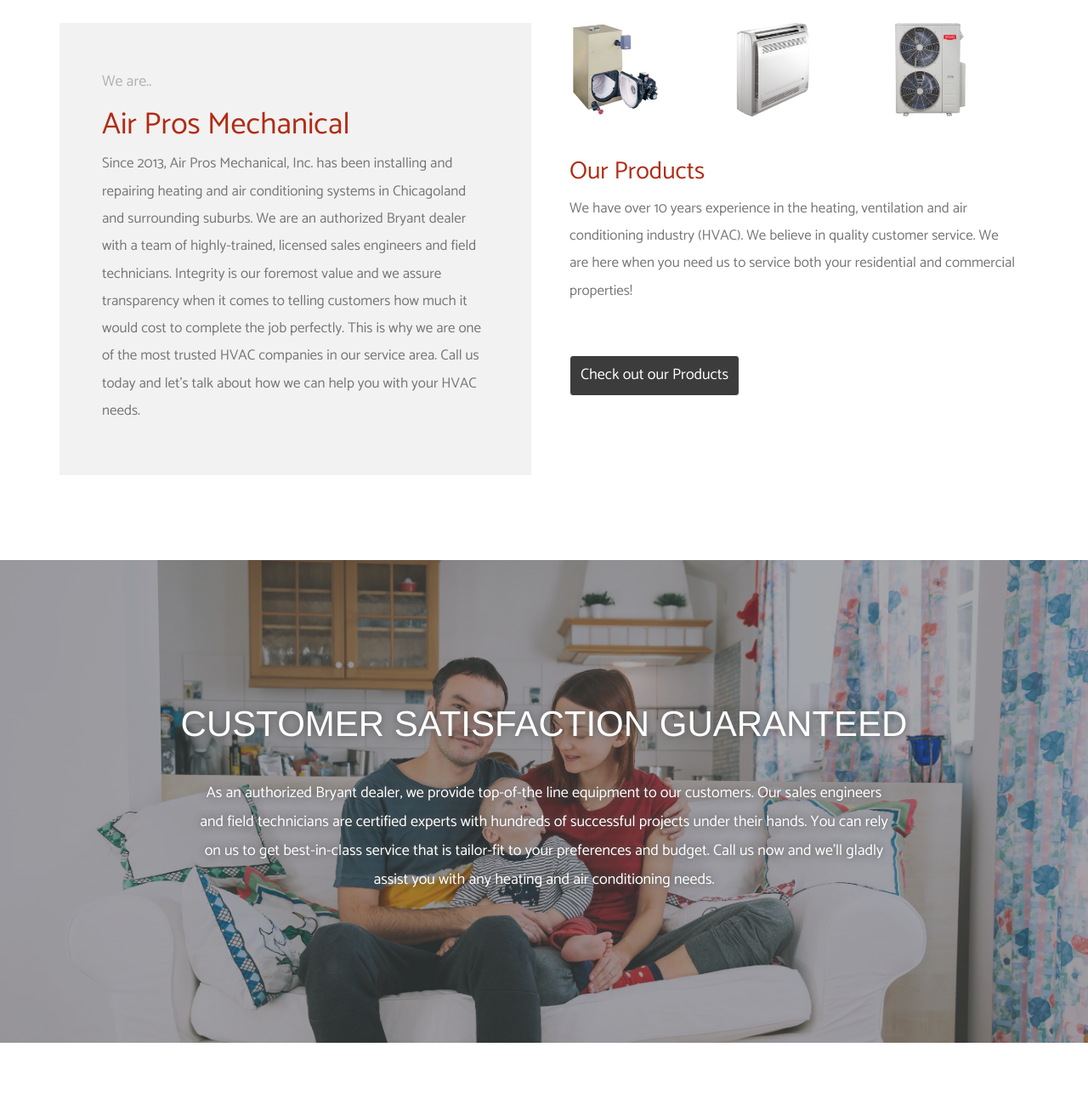
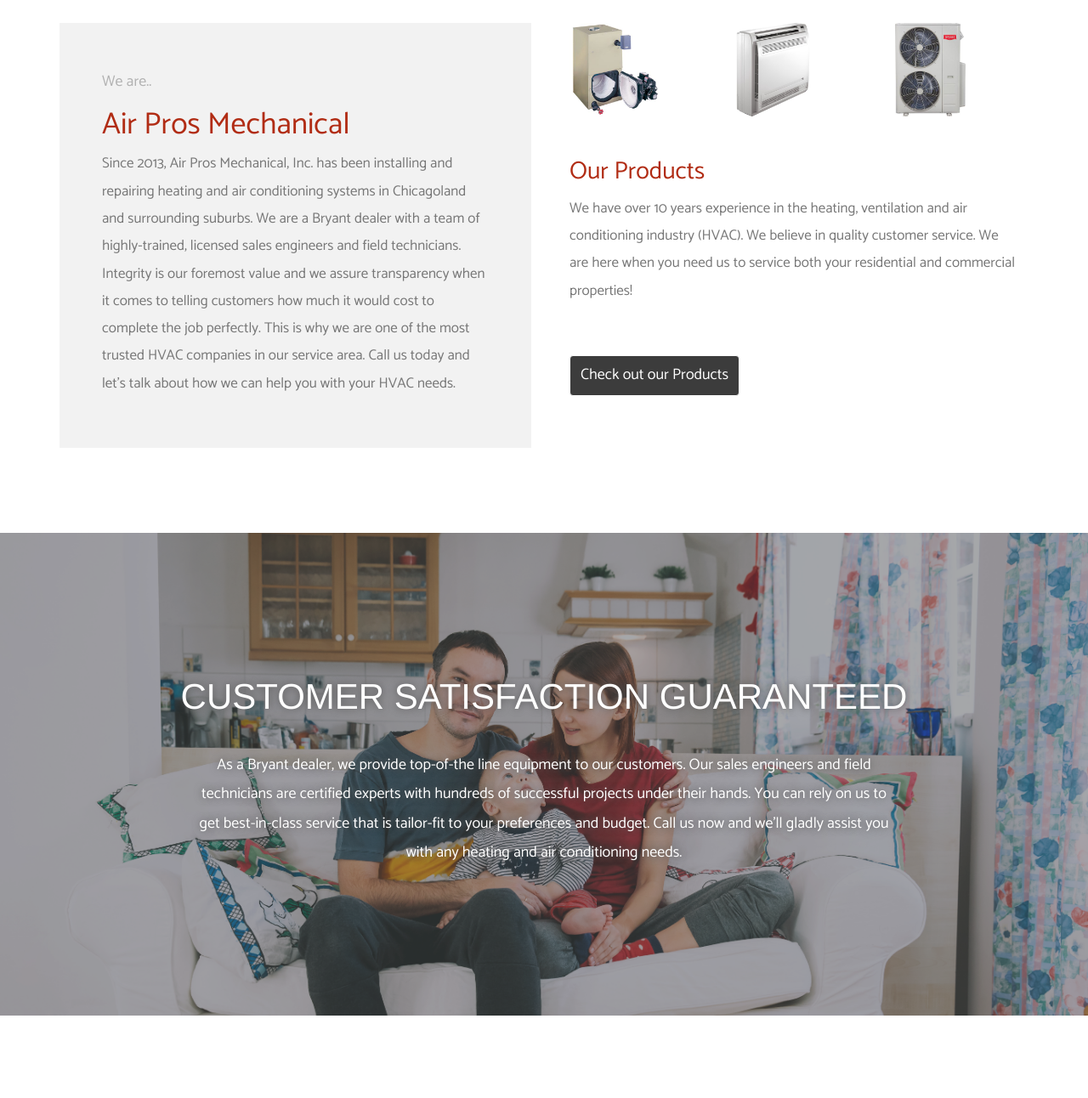
Before and after one commit to elevinsolutions/airprosm, a WordPress theme: template themes/airprosm/index.php in a window 1280 px wide. Shown: the part 923-2215 px from the top of the page at 85% size. Run offline with PHP 8.4 and a stand-in for WordPress, Linux system fonts and the light colour scheme; the site name, menu and one post (Sample post) are stand-ins, and other content is empty; some libraries are stand-ins or nearby versions.

Commit message:
minor text change

```diff
--- a/themes/airprosm/index.php
+++ b/themes/airprosm/index.php
@@ -37,7 +37,7 @@
                     <h4>We are..</h4>
                     <h1>Air Pros Mechanical</h1>
 
-                    <p>Since 2013, Air Pros Mechanical, Inc. has been installing and repairing heating and air conditioning systems in Chicagoland and surrounding suburbs. We are an authorized Bryant dealer with a team of highly-trained, licensed sales engineers and field technicians. Integrity is our foremost value and we assure transparency when it comes to telling customers how much it would cost to complete the job perfectly. This is why we are one of the most trusted HVAC companies in our service area.
+                    <p>Since 2013, Air Pros Mechanical, Inc. has been installing and repairing heating and air conditioning systems in Chicagoland and surrounding suburbs. We are a Bryant dealer with a team of highly-trained, licensed sales engineers and field technicians. Integrity is our foremost value and we assure transparency when it comes to telling customers how much it would cost to complete the job perfectly. This is why we are one of the most trusted HVAC companies in our service area.
 
 Call us today and let’s talk about how we can help you with your HVAC needs.
 </p>
@@ -82,7 +82,7 @@ Call us today and let’s talk about how we can help you with your HVAC needs.
 	    <div style="padding-top: 15px; padding-bottom: 15px;">
 
 	    <div class="clearfix">
-			<p class="col-md-8 col-md-offset-2 col-xs-12" style="color:white; font-size: 18px;">As an authorized Bryant dealer, we provide top-of-the line equipment to our customers. Our sales engineers and field technicians are certified experts with hundreds of successful projects under their hands.  You can rely on us to get best-in-class service that is tailor-fit to your preferences and budget.
+			<p class="col-md-8 col-md-offset-2 col-xs-12" style="color:white; font-size: 18px;">As a Bryant dealer, we provide top-of-the line equipment to our customers. Our sales engineers and field technicians are certified experts with hundreds of successful projects under their hands.  You can rely on us to get best-in-class service that is tailor-fit to your preferences and budget.
 
 			Call us now and we’ll gladly assist you with any heating and air conditioning needs.
 			</p>
```
